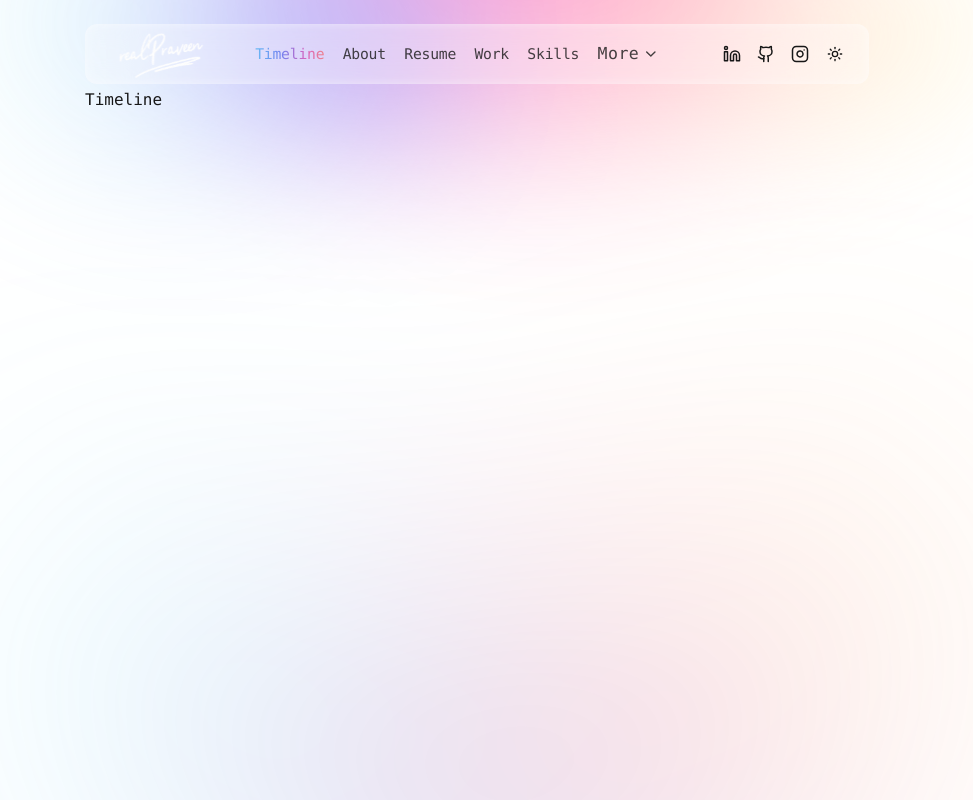
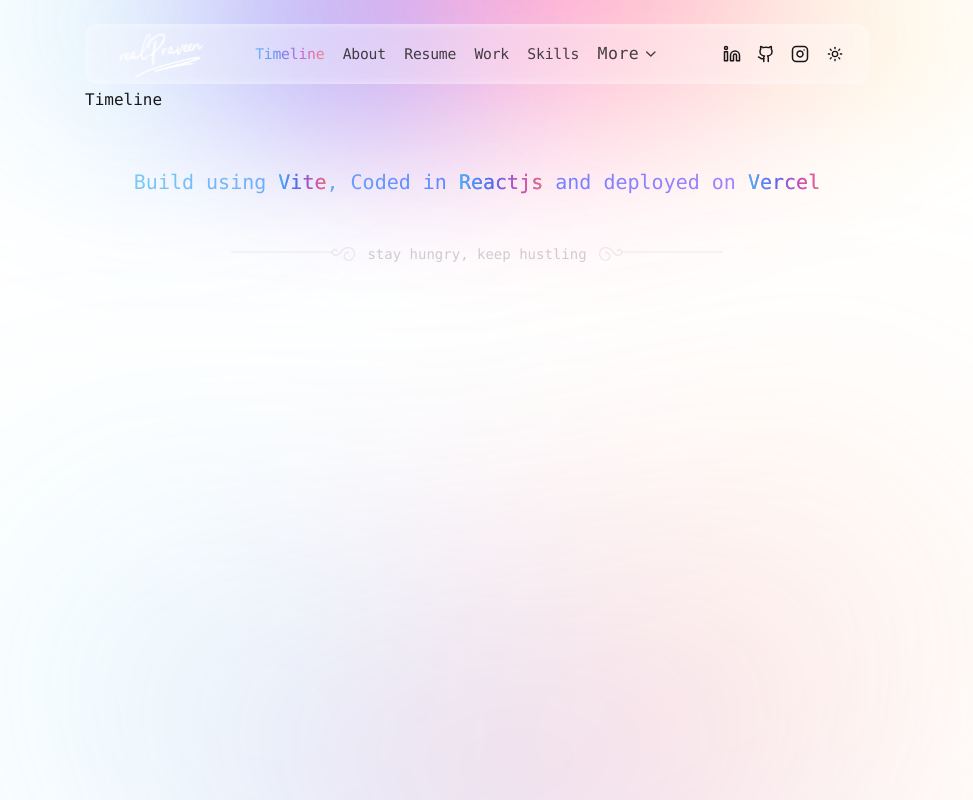
Before and after one commit to praveen-raj-r/praveen-raj-web-app, a React (Vite) app: page /timeline in a window 1280 px wide. Shown: the whole page, without its empty margins (163-1136 px from the left). Built offline with nearby package versions, Linux system fonts and the light colour scheme; a web font is replaced by a local one.

Commit message:
added footer to app layout

```diff
--- a/src/layout/app-layout.tsx
+++ b/src/layout/app-layout.tsx
@@ -1,3 +1,4 @@
+import AppFooter from "@/components/app/app-footer";
 import AppHeader from "@/components/app/app-header";
 import { ScrollArea } from "@/components/ui/scroll-area";
 import { Outlet } from "react-router-dom";
@@ -14,6 +15,9 @@ const AppLayout = () => {
           <main className="max-w-[800px] w-full px-2 mx-auto mt-1 h-full">
             <Outlet />
           </main>
+          <div className="max-w-[800px] w-full mx-auto px-2">
+            <AppFooter />
+          </div>
         </ScrollArea>
       </div>
     </div>
```
